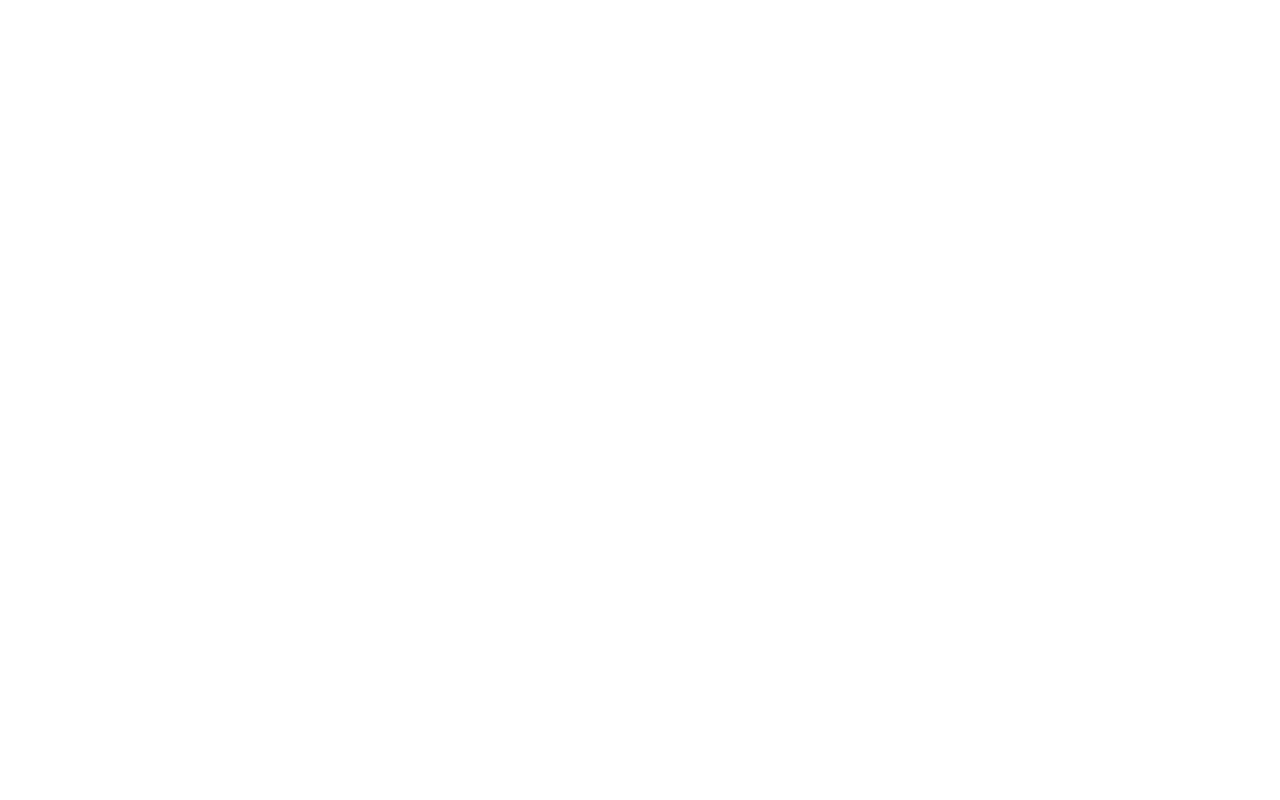
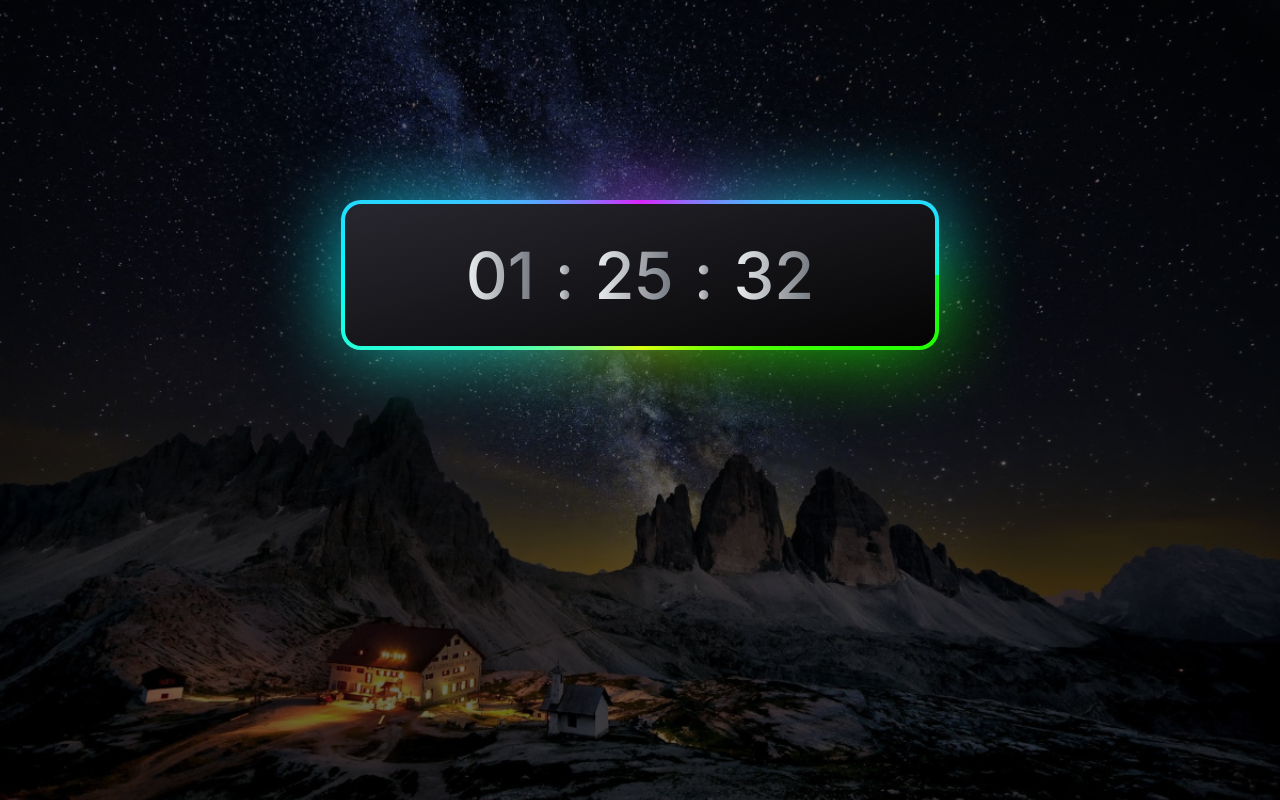
Before and after one commit to konsin1988/timer-js, a website: page index.html in a window 1280 px wide. Drawn offline with Linux system fonts and the light colour scheme.

Commit message:
clock panal

```diff
--- a/css/main.css
+++ b/css/main.css
@@ -1,6 +1,165 @@
+@import url("https://fonts.googleapis.com/css2?family=Inter:wght@100..900&display=swap");
+
 * {
-    margin: 0;
-    padding: 0;
-    box-sizing: border-box;
-    user-select: none;
+  margin: 0;
+  padding: 0;
+  box-sizing: border-box;
+  user-select: none;
+  font-family: "Inter";
 }
+section {
+  position: absolute;
+  height: 100vh;
+  width: 100vw;
+  display: flex;
+  background: url("/img/mountains_1.jpg");
+  background-size: cover;
+  background-position: center;
+}
+section::after {
+  content: "";
+  position: absolute;
+  height: 100vh;
+  width: 100vw;
+  background: #00000092;
+}
+
+section .aside {
+  min-height: 100vh;
+  flex: 2;
+}
+section .main {
+  min-height: 100vh;
+  flex: 8;
+  z-index: 2;
+  display: flex;
+  flex-direction: column;
+}
+.main .clock {
+  flex: 3;
+  display: flex;
+  align-items: flex-end;
+  justify-content: center;
+}
+.clock .color_box {
+  position: relative;
+  /* width: 400px; */
+  width: 70%;
+  height: 150px;
+  margin-bottom: 50px;
+}
+.clock .color_box::before {
+  content: "";
+  position: absolute;
+  inset: 0;
+  background: repeating-conic-gradient(
+    from var(--a),
+    #0f0,
+    #ff0,
+    #0ff,
+    #f0f,
+    #0ff
+  );
+  border-radius: 20px;
+  animation: rotating 4s linear infinite;
+}
+.clock .color_box::after {
+  content: "";
+  position: absolute;
+  inset: 0;
+  background: repeating-conic-gradient(
+    from var(--a),
+    #0f0,
+    #ff0,
+    #0ff,
+    #f0f,
+    #0ff
+  );
+  border-radius: 20px;
+  filter: blur(40px);
+  opacity: 0.75;
+  animation: rotating 4s linear infinite;
+}
+
+.clock .color_box .grey_box {
+  position: absolute;
+  inset: 4px;
+  background-image: linear-gradient(165deg, #28272f, #040404);
+  border-radius: 16px;
+  z-index: 3;
+  display: flex;
+  flex-direction: column;
+  align-items: center;
+  justify-content: center;
+}
+.grey_box .numbers_bx {
+  position: relative;
+  display: flex;
+  justify-content: center;
+}
+.numbers {
+  font-size: 65px;
+  font-weight: 500;
+  background-image: linear-gradient(90deg, #eef1f1, #71757e);
+  -webkit-background-clip: text;
+  -webkit-text-fill-color: transparent;
+
+  margin: 10px;
+}
+
+.main .buttons {
+  flex: 1;
+}
+.main .stops {
+  flex: 2;
+}
+
+/*******************  Adaptation *******************/
+
+@media screen and (orientation: portrait) {
+  section .aside {
+    display: none;
+  }
+  .clock .color_box {
+    width: 70%;
+    height: 23%;
+  }
+}
+
+@media screen and (max-width: 1000px) and (orientation: landscape) {
+  .main .clock {
+    flex: 6;
+  }
+  .numbers {
+    font-size: 65px;
+  }
+}
+@media screen and (max-width: 750px) and (orientation: landscape) {
+  .numbers {
+    font-size: 55px;
+  }
+}
+@media screen and (max-width: 500px) {
+  .numbers {
+    font-size: 40px;
+    margin: 5px;
+  }
+}
+
+/********************* Automation *******************/
+@property --a {
+  syntax: "<angle>";
+  inherits: false;
+  initial-value: 0deg;
+}
+.rotating {
+  animation: rotating 4s linear infinite;
+}
+@keyframes rotating {
+  0% {
+    --a: 0deg;
+  }
+  100% {
+    --a: 360deg;
+  }
+}
--- a/index.html
+++ b/index.html
@@ -1,15 +1,35 @@
 <!DOCTYPE html>
 <html lang="en">
-<head>
-    <meta charset="UTF-8">
-    <meta name="viewport" content="width=device-width, initial-scale=1.0">
-    <meta name="discription" content="content">
+  <head>
+    <meta charset="UTF-8" />
+    <meta name="viewport" content="width=device-width, initial-scale=1.0" />
+    <meta name="discription" content="content" />
     <title>Timer</title>
     <link rel="shortcut icon" type="image/x-icon" href="./img/favicon.ico" />
     <link rel="stylesheet" href="./css/main.css" />
     <script src="./js/main.js" defer></script>
-</head>
-<body>
-
-</body>
+  </head>
+  <body>
+    <section>
+      <div class="aside"></div>
+      <div class="main">
+        <div class="clock">
+          <div class="color_box">
+            <div class="grey_box">
+              <div class="numbers_bx">
+                <div id="hours" class="numbers">01</div>
+                <div class="numbers">:</div>
+                <div id="minutes" class="numbers">25</div>
+                <div class="numbers">:</div>
+                <div id="seconds" class="numbers">32</div>
+              </div>
+            </div>
+          </div>
+        </div>
+        <div class="buttons"></div>
+        <div class="stops"></div>
+      </div>
+      <div class="aside"></div>
+    </section>
+  </body>
 </html>
```
Also changed, not shown: img/mountains_1.jpg (added), img/mountains_2.jpg (added), img/mountains_3.jpg (added), img/timer_little.svg (added).
